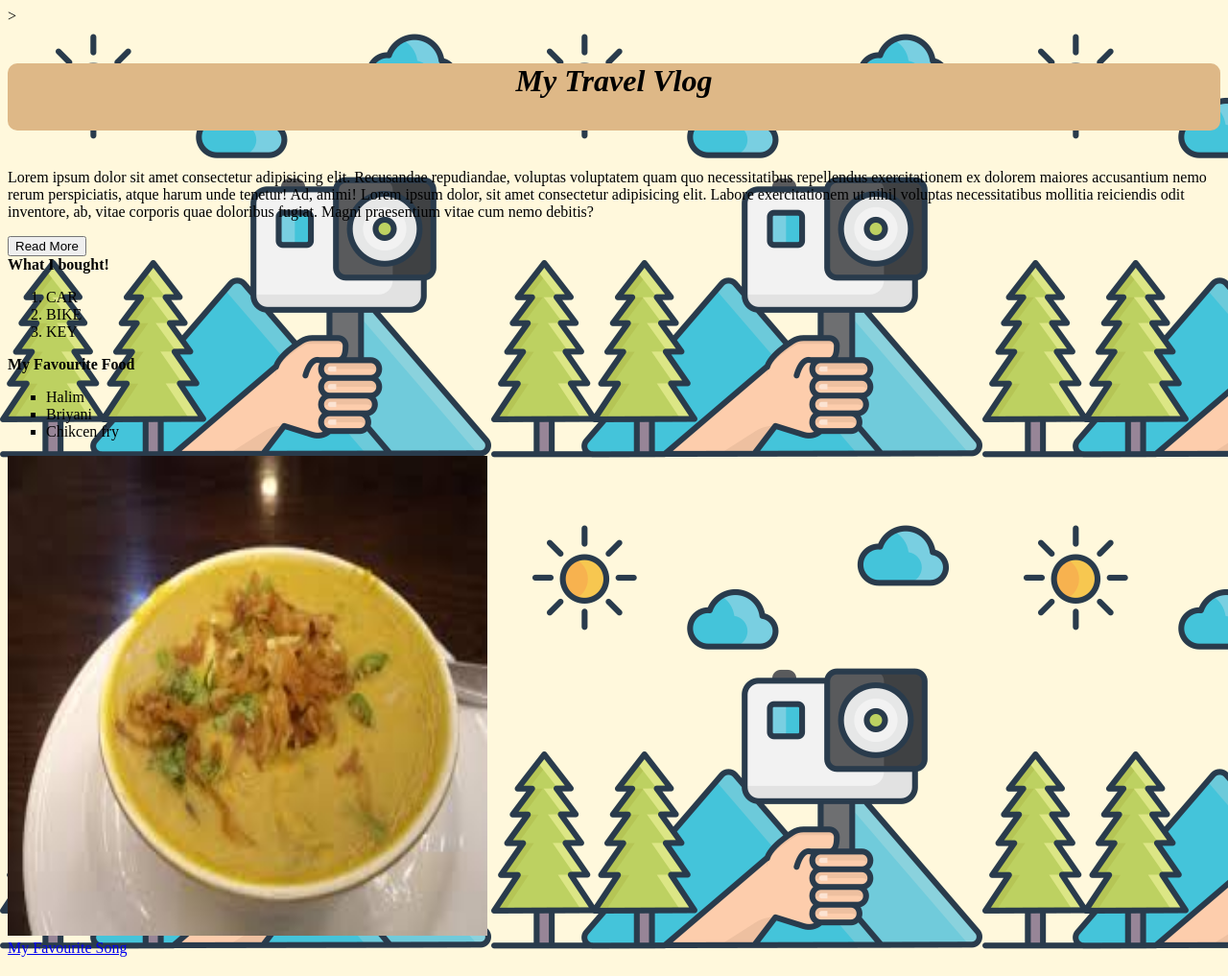
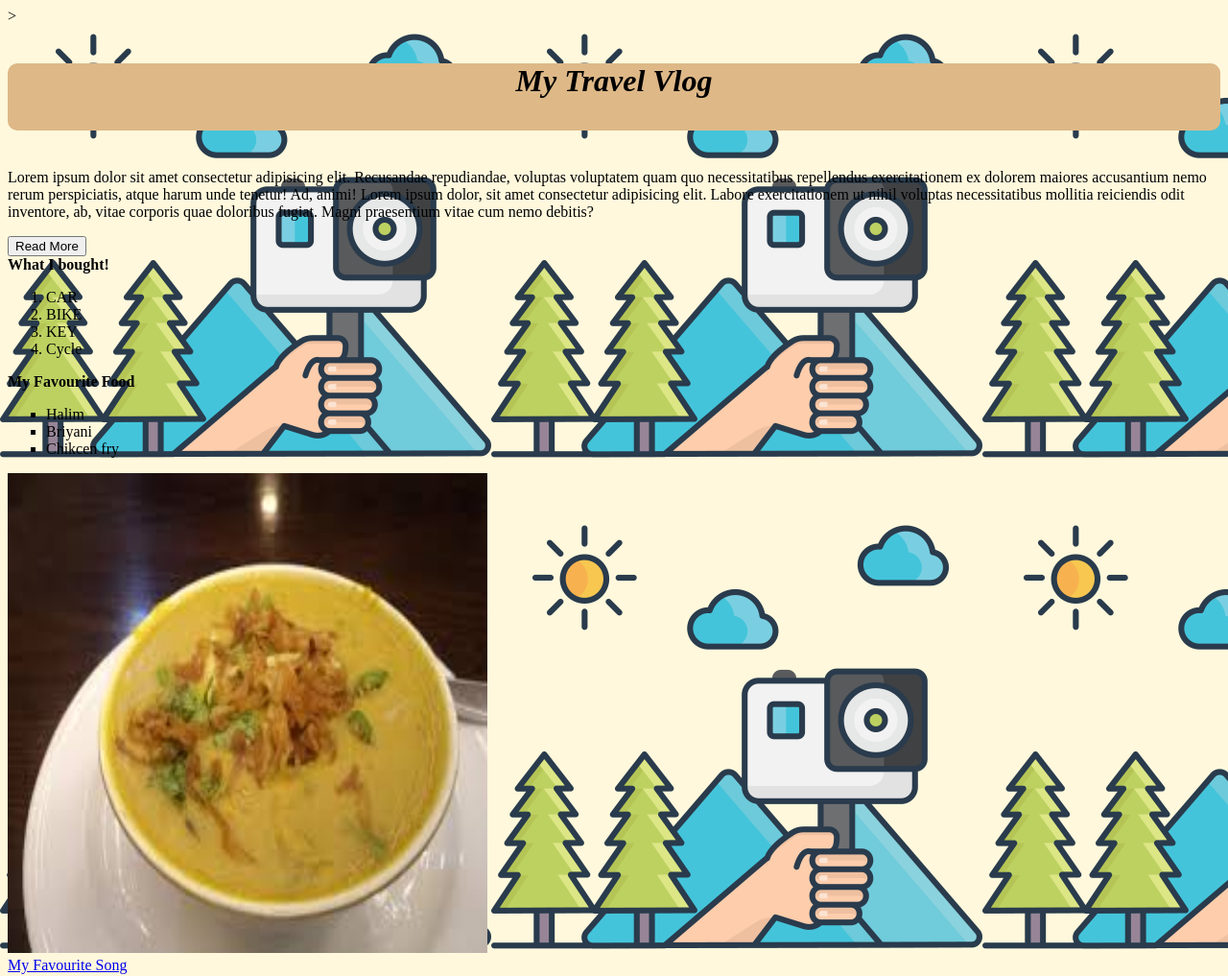
Before and after one commit to sm-mehedi/Programming_hero_Batch10_Task1_HTML, a plain HTML site: page index.html in a window 1280 px wide. Shown: the whole page at 96% size. Drawn offline with Linux system fonts and the light colour scheme.

Commit message:
Initial commit

```diff
--- a/index.html
+++ b/index.html
@@ -23,6 +23,7 @@
             <li>CAR</li>
             <li>BIKE</li>
             <li>KEY</li>
+            <li>Cycle</li>
         </ol>
     </span>
     <SPAn>
```
